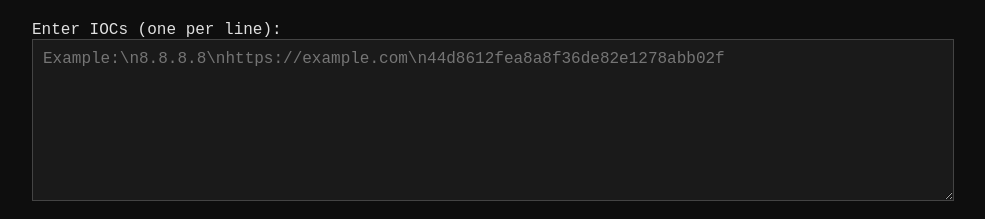
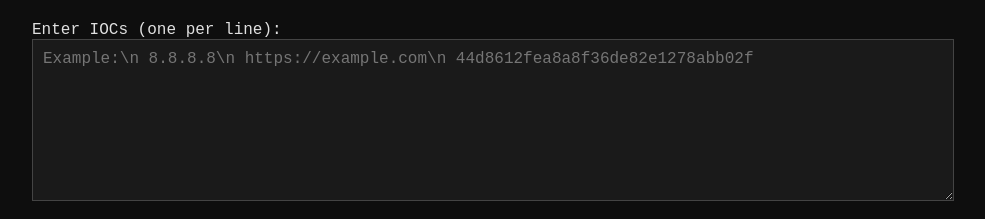
Before and after one commit to shreyansh-123/Threat-Intel, a website: page index.html in a window 1280 px wide. Shown: the part 376-595 px from the top of the page, without its empty margins (158-1143 px from the left). Drawn offline with Linux system fonts and the light colour scheme.

Commit message:
Update index.html

```diff
--- a/index.html
+++ b/index.html
@@ -27,7 +27,7 @@
 
     <label for="iocInput">Enter IOCs (one per line):</label>
 
-    <textarea id="iocInput" placeholder="Example:\n8.8.8.8\nhttps://example.com\n44d8612fea8a8f36de82e1278abb02f"></textarea>
+    <textarea id="iocInput" placeholder="Example:\n 8.8.8.8\n https://example.com\n 44d8612fea8a8f36de82e1278abb02f"></textarea>
 
     <button onclick="lookupIOCs()">🔍 Start Lookup</button>
 
```
